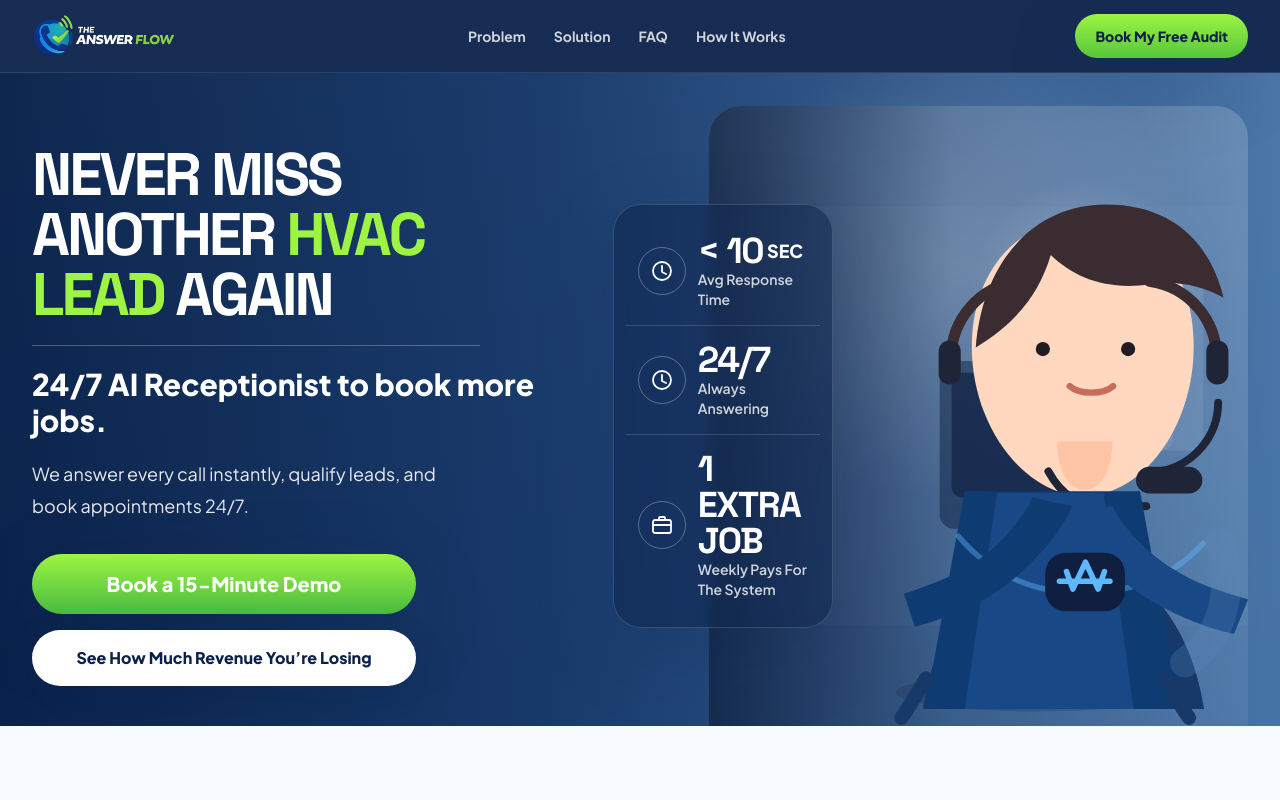
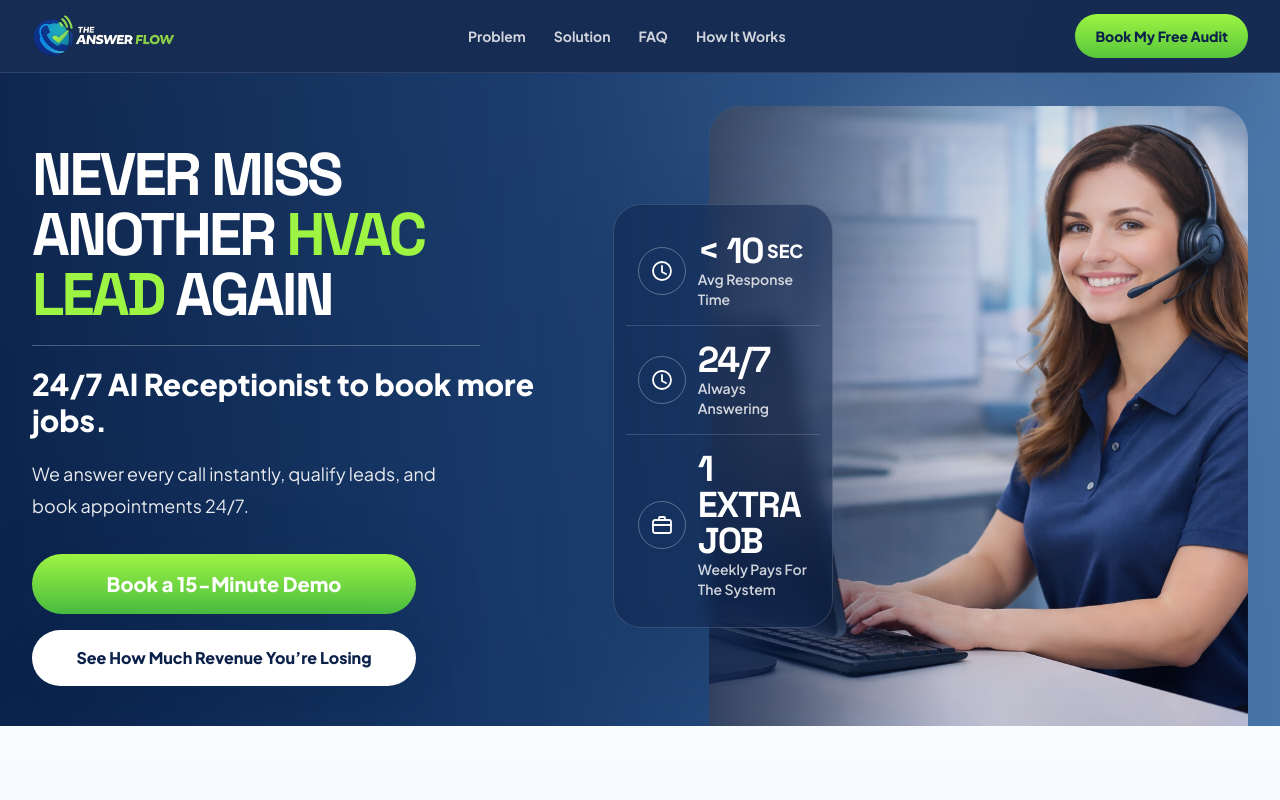
Before and after one commit to jrworksts/answerflowai, a React (Vite) app: page / in a window 1280 px wide. Shown: the top 800 px of the page. Built offline with nearby package versions, Linux system fonts and the light colour scheme.

Commit message:
Use real receptionist image in hero

```diff
--- a/src/App.jsx
+++ b/src/App.jsx
@@ -144,12 +144,13 @@ function Hero() {
           </div>
 
           <div className="absolute inset-y-0 right-0 left-8 overflow-hidden rounded-t-[2rem] lg:left-28">
-            <div className="absolute inset-0 bg-[radial-gradient(circle_at_70%_30%,rgba(255,255,255,0.24),transparent_20%),linear-gradient(180deg,rgba(255,255,255,0.18),rgba(255,255,255,0.06))]" />
-            <div className="absolute inset-0 bg-[linear-gradient(90deg,rgba(8,24,53,0.65)_0%,rgba(8,24,53,0.08)_45%,rgba(8,24,53,0)_100%)]" />
-            <OfficeBackdrop />
-            <div className="absolute bottom-0 right-0 w-[82%] max-w-[640px]">
-              <ReceptionistPhoto />
-            </div>
+            <img
+              src="/hero-receptionist.png"
+              alt="Receptionist wearing a headset at a computer"
+              className="absolute inset-0 h-full w-full object-cover object-center"
+            />
+            <div className="absolute inset-0 bg-[linear-gradient(90deg,rgba(8,24,53,0.7)_0%,rgba(8,24,53,0.16)_45%,rgba(8,24,53,0.04)_100%)]" />
+            <div className="absolute inset-0 bg-[radial-gradient(circle_at_18%_50%,rgba(255,255,255,0.18),transparent_30%),linear-gradient(180deg,rgba(255,255,255,0.08),rgba(255,255,255,0))]" />
           </div>
         </div>
       </div>
@@ -361,57 +362,6 @@ function BrandLogo({ className = '' }) {
   )
 }
 
-function OfficeBackdrop() {
-  return (
-    <svg viewBox="0 0 900 700" className="absolute inset-0 h-full w-full" fill="none" aria-hidden="true">
-      <rect width="900" height="700" fill="rgba(255,255,255,0.02)" />
-      <rect x="470" y="130" width="190" height="130" rx="12" fill="rgba(255,255,255,0.22)" />
-      <rect x="486" y="146" width="158" height="96" rx="8" fill="rgba(255,255,255,0.12)" />
-      <rect x="575" y="250" width="8" height="70" rx="4" fill="rgba(255,255,255,0.18)" />
-      <rect x="535" y="320" width="90" height="12" rx="6" fill="rgba(255,255,255,0.15)" />
-      <rect x="620" y="168" width="155" height="240" rx="22" fill="rgba(255,255,255,0.07)" />
-      <rect x="705" y="110" width="120" height="298" rx="18" fill="rgba(255,255,255,0.08)" />
-      <rect x="385" y="258" width="220" height="280" rx="24" fill="rgba(8,24,53,0.45)" />
-      <rect x="405" y="278" width="180" height="208" rx="18" fill="rgba(16,32,67,0.66)" />
-      <rect x="428" y="510" width="134" height="18" rx="9" fill="rgba(8,24,53,0.4)" />
-    </svg>
-  )
-}
-
-function ReceptionistPhoto() {
-  return (
-    <svg viewBox="0 0 560 700" className="h-auto w-full" fill="none" aria-hidden="true">
-      <ellipse cx="292" cy="658" rx="178" ry="24" fill="rgba(9,26,59,0.18)" />
-      <path d="M148 679c17-118 88-194 178-194s160 76 178 194H148Z" fill="#17396a" />
-      <path d="M197 677c10-84 56-139 129-139s119 55 128 139H197Z" fill="#214b86" />
-      <path d="M210 220c0-95 58-162 142-162s139 65 139 162c0 102-65 189-139 189s-142-87-142-189Z" fill="#ffd8bf" />
-      <path d="M215 221c9-112 76-181 165-181 81 0 131 45 149 118-30-16-59-22-93-17-55 8-96-8-126-37-14 47-42 85-95 117Z" fill="#3a2c31" />
-      <path d="M184 234c0-49 36-90 85-97" stroke="#3a2c31" strokeWidth="14" strokeLinecap="round" />
-      <path d="M520 234c0-49-36-90-85-97" stroke="#3a2c31" strokeWidth="14" strokeLinecap="round" />
-      <rect x="168" y="212" width="28" height="56" rx="14" fill="#1f2437" />
-      <rect x="507" y="212" width="28" height="56" rx="14" fill="#1f2437" />
-      <path d="M522 291c0 43-32 80-75 87" stroke="#1f2437" strokeWidth="10" strokeLinecap="round" />
-      <rect x="418" y="372" width="84" height="34" rx="17" fill="#1f2437" />
-      <path d="M307 378c17 31 39 44 71 44h53" stroke="#1f2437" strokeWidth="10" strokeLinecap="round" />
-      <circle cx="300" cy="223" r="9" fill="#231b24" />
-      <circle cx="408" cy="223" r="9" fill="#231b24" />
-      <path d="M334 270c12 11 43 11 55 0" stroke="#c96d5a" strokeWidth="8" strokeLinecap="round" />
-      <path d="M318 340h70c0 34-13 61-35 61s-35-27-35-61Z" fill="#ffc4a3" />
-      <path d="M201 403h222l51 276H151l50-276Z" fill="#0f3b73" />
-      <path d="M242 405h135l38 274H201l41-274Z" fill="#184885" />
-      <path d="M193 460c41 48 95 72 159 72 59 0 113-21 151-63" stroke="#5db8ff" strokeWidth="7" strokeLinecap="round" opacity=".42" />
-      <path d="M337 422c-13 32-45 68-74 92-39 33-83 49-125 61l-14-42c33-11 71-24 104-50 22-17 47-46 59-72l50 11Z" fill="#0f3b73" />
-      <path d="M388 422c18 34 49 62 76 79 28 18 59 29 96 39l-18 44c-42-10-84-27-123-54-35-24-68-59-87-98l56-10Z" fill="#184885" />
-      <rect x="303" y="481" width="101" height="74" rx="26" fill="#101f3f" />
-      <path d="M321 517h64" stroke="#5db8ff" strokeWidth="7" strokeLinecap="round" />
-      <path d="M330 505l8 22 16-34 16 34 8-22" stroke="#5db8ff" strokeWidth="7" strokeLinecap="round" strokeLinejoin="round" />
-      <path d="M480 620c45-27 63-86 45-151" stroke="#5d86bb" strokeWidth="38" strokeLinecap="round" opacity=".25" />
-      <path d="M152 640c-10 17-20 34-31 50" stroke="#17396a" strokeWidth="18" strokeLinecap="round" />
-      <path d="M454 640c10 17 20 34 31 50" stroke="#17396a" strokeWidth="18" strokeLinecap="round" />
-    </svg>
-  )
-}
-
 function PhoneIcon({ className = 'h-6 w-6' }) {
   return (
     <svg viewBox="0 0 24 24" className={className} fill="none">
```
Also changed, not shown: public/hero-receptionist.png (added).
